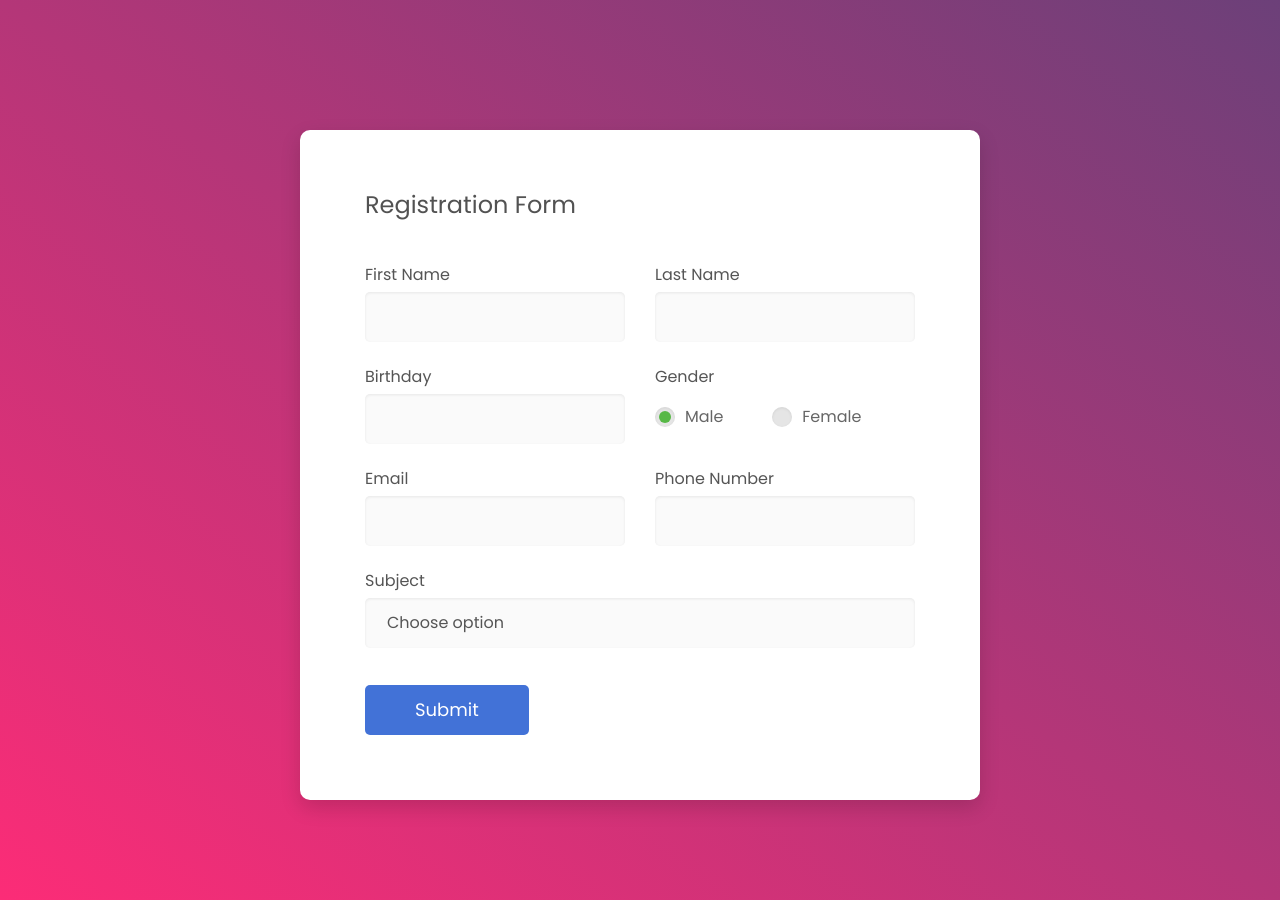
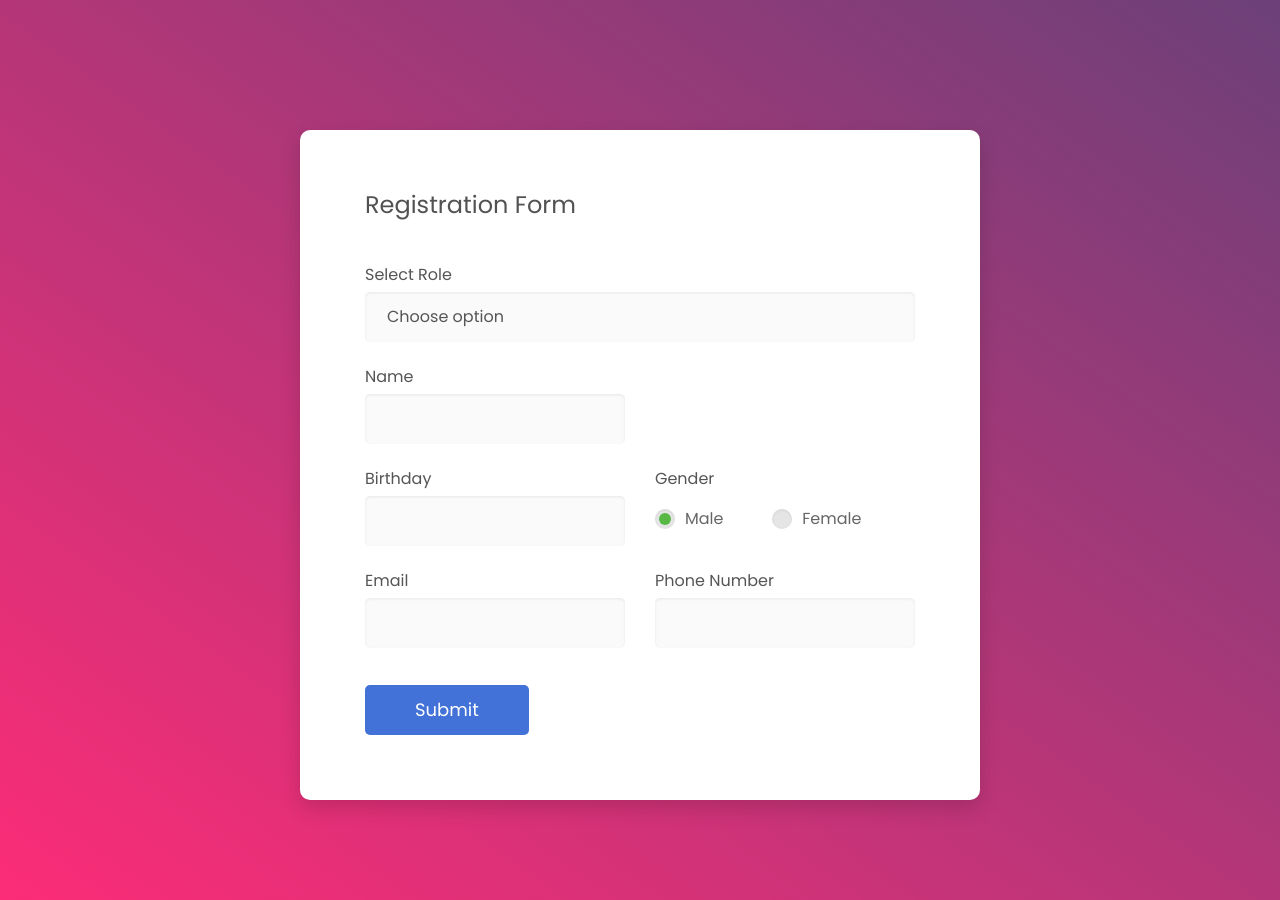
Before and after one commit to shivamthakur-cloud/travel, a Django app: page /registration/ in a window 1280 px wide. Run offline with Django 3.2, Linux system fonts and the light colour scheme; some libraries are stand-ins or nearby versions.

Commit message:
data send @shivam // add select role

```diff
--- a/templates/creating_new_account.html
+++ b/templates/creating_new_account.html
@@ -33,17 +33,23 @@
                 <div class="card-body">
                     <h2 class="title">Registration Form</h2>
                     <form method="POST">
+                        <div class="input-group">
+                            <label class="label">Select Role</label>
+                            <div class="rs-select2 js-select-simple select--no-search">
+                                <select name="subject">
+                                    <option disabled="disabled" selected="selected">Choose option</option>
+                                    <option>Admin</option>
+                                    <option>Manager</option>
+                                    <option>User</option>
+                                </select>
+                                <div class="select-dropdown"></div>
+                            </div>
+                        </div>
                         <div class="row row-space">
                             <div class="col-2">
                                 <div class="input-group">
-                                    <label class="label">first name</label>
+                                    <label class="label">Name</label>
                                     <input class="input--style-4" type="text" name="first_name">
-                                </div>
-                            </div>
-                            <div class="col-2">
-                                <div class="input-group">
-                                    <label class="label">last name</label>
-                                    <input class="input--style-4" type="text" name="last_name">
                                 </div>
                             </div>
                         </div>
@@ -87,18 +93,6 @@
                                 </div>
                             </div>
                         </div>
-                        <div class="input-group">
-                            <label class="label">Subject</label>
-                            <div class="rs-select2 js-select-simple select--no-search">
-                                <select name="subject">
-                                    <option disabled="disabled" selected="selected">Choose option</option>
-                                    <option>Subject 1</option>
-                                    <option>Subject 2</option>
-                                    <option>Subject 3</option>
-                                </select>
-                                <div class="select-dropdown"></div>
-                            </div>
-                        </div>
                         <div class="p-t-15">
                             <button class="btn btn--radius-2 btn--blue" type="submit">Submit</button>
                         </div>
```
